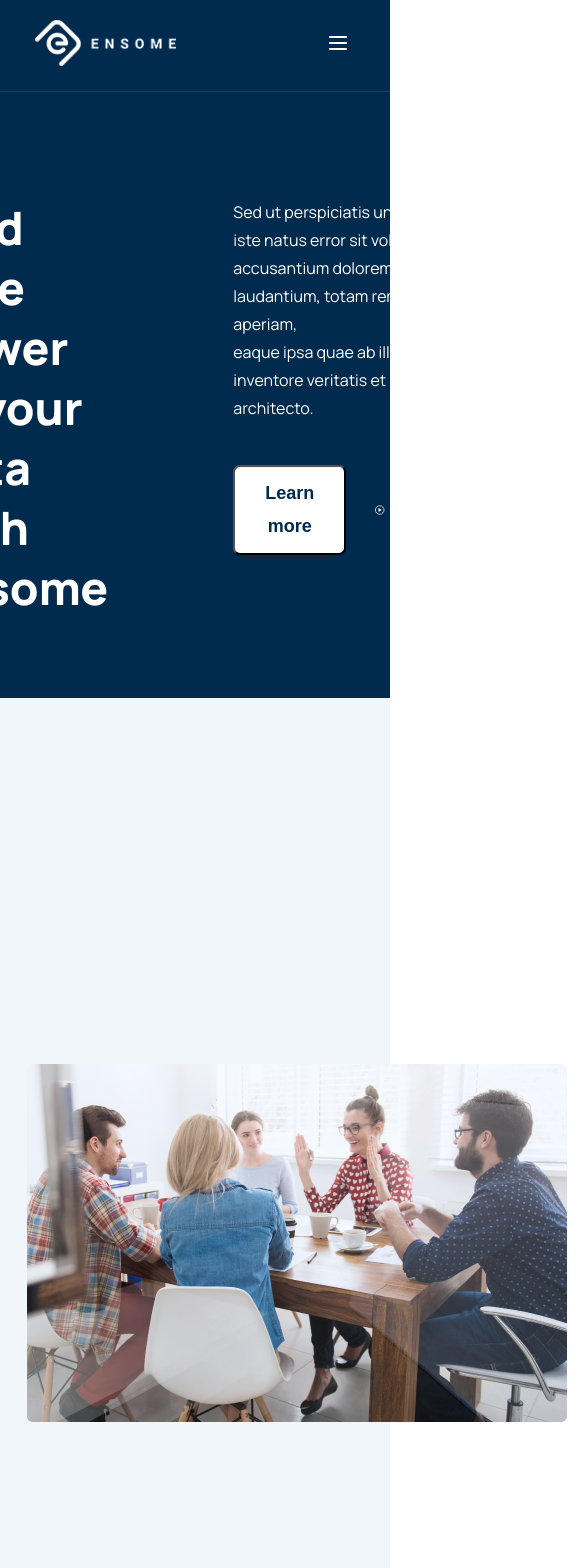
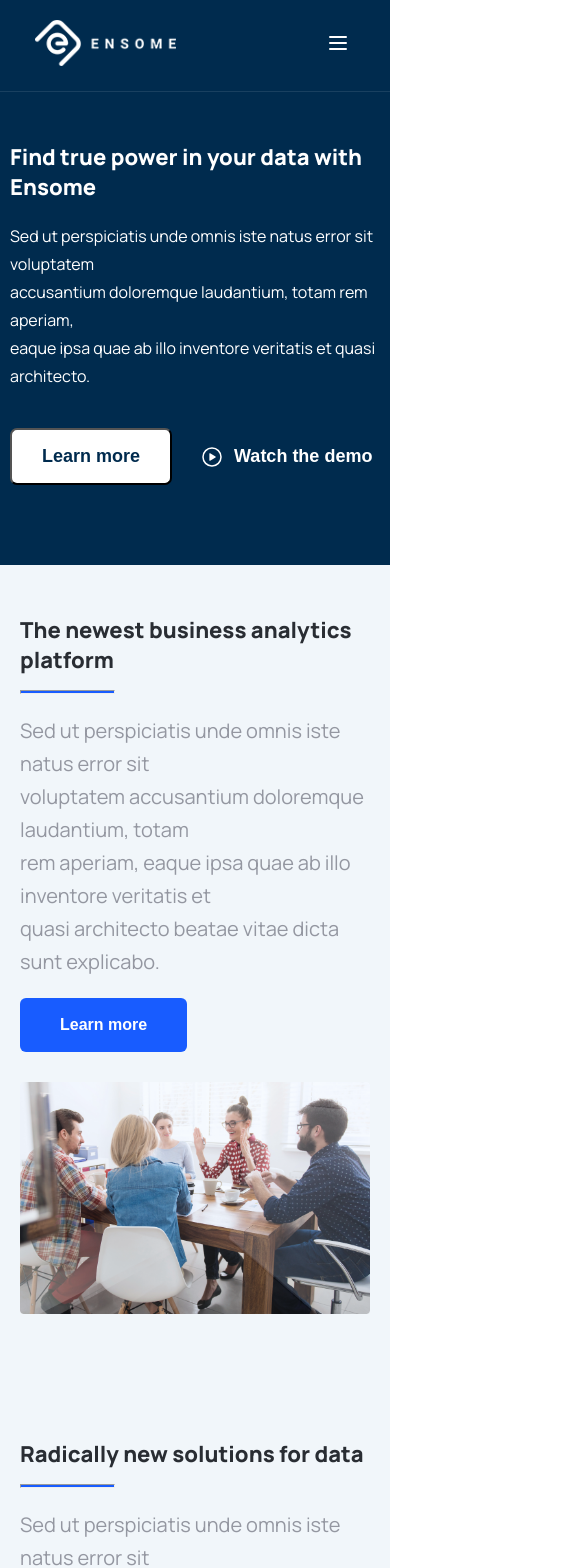
Before and after one commit to paulinasprojects/ensome-dev, a React (Vite) app: page / in a window 390 px wide. Shown: the top 1568 px of the page, 585 px wide, since content can reach past the window. Built offline with nearby package versions, Linux system fonts and the light colour scheme.

Commit message:
added responsivness to all section so far

```diff
--- a/src/components/main-hero.tsx
+++ b/src/components/main-hero.tsx
@@ -20,8 +20,8 @@ const MainHero = () => {
         </div>
         {/* Bottom */}
         <div className="main-hero-bottom-container">
-          <div>
-            <img src={heroTwo} alt="" />
+          <div className="main-hero-bottom-image-container">
+            <img src={heroTwo} alt="" className="main-hero-bottom-image" />
           </div>
           <div className="main-hero-bottom-content-container">
             <p className="main-hero-bottom-title">Radically new solutions <br /> for data</p>
--- a/src/styles/ensome-benefits.scss
+++ b/src/styles/ensome-benefits.scss
@@ -5,6 +5,21 @@
   display: flex;
   align-items: center;
   gap: 45px;
+
+  @include md {
+    padding-left: 20px;
+    padding-right: 20px;
+  }
+
+  @include ms {
+    padding-left: 20px;
+    padding-right: 20px;
+  }
+
+  @include sm {
+    padding-left: 10px;
+    padding-right: 10px;
+  }
 
   .ensome-benefits-image {
     width: 650px;
@@ -29,6 +44,21 @@
     font-size: var(--heading-two);
     font-weight: 800;
     line-height: var(--leading-xl);
+
+    @include md {
+      font-size: var(--heading-three);
+      line-height: var(--leading-mds);
+    }
+
+    @include ms {
+      font-size: var(--heading-three);
+      line-height: var(--leading-mds);
+    }
+
+    @include sm {
+      font-size: var(--heading-four);
+      line-height: var(--leading-md);
+      }
   }
 
   .ensome-benefits-hr {
--- a/src/styles/ensone-in-numbers.scss
+++ b/src/styles/ensone-in-numbers.scss
@@ -3,6 +3,21 @@
 .ensone-in-numbers-main-container {
   padding-top: 120px;
   padding-bottom: 120px;
+
+  @include md {
+    padding-left: 20px;
+    padding-right: 20px;
+  }
+
+  @include ms {
+    padding-left: 20px;
+    padding-right: 20px;
+  }
+
+  @include sm {
+    padding-left: 10px;
+    padding-right: 10px;
+  }
 }
 
 .ensome-main-content-container {
@@ -11,11 +26,31 @@
   justify-content: center;
   align-items: center;
 
+  @include md {
+    justify-content: unset;
+    align-items: unset;
+  }
+
   .ensome-content-title {
     color: var(--black);
     font-size: var(--heading-two);
     font-weight: 800;
     line-height: var(--leading-xl);
+
+    @include md {
+      font-size: var(--heading-three);
+      line-height: var(--leading-mds);
+    }
+
+    @include ms {
+      font-size: var(--heading-three);
+      line-height: var(--leading-mds);
+    }
+
+    @include sm {
+    font-size: var(--heading-four);
+    line-height: var(--leading-md);
+    }
   }
 
   .ensome-in-numbers-hr {
@@ -29,6 +64,21 @@
     margin-top: 50px;
     display: flex;
     gap: 100px;
+
+    @include md {
+      display: grid;
+      grid-template-columns: repeat(3, minmax(0, 1fr));
+    }
+
+    @include ms {
+     display: grid;
+     grid-template-columns: repeat(2, minmax(0, 1fr));
+    }
+
+    @include sm {
+     display: grid;
+     grid-template-columns: repeat(1, minmax(0, 1fr));
+    }
 
     .ensome-main-content-numbers {
       display: flex;
--- a/src/styles/main-hero.scss
+++ b/src/styles/main-hero.scss
@@ -11,6 +11,21 @@
     gap: 120px;
     padding-top: 120px;
     padding-bottom: 120px;
+
+    @include md {
+      padding-left: 20px;
+      padding-right: 20px;
+    }
+
+    @include ms {
+      padding-top: 50px;
+      padding-bottom: 50px;
+    }
+
+    @include sm {
+      padding-top: 50px;
+      padding-bottom: 50px;
+    }
   }
 
   .main-hero-top-container {
@@ -18,12 +33,31 @@
     align-items: center;
     gap: 30px;
 
+    @include ms {
+      flex-direction: column;
+    }
+
+    @include sm {
+      flex-direction: column;
+    }
+
     .main-hero-top-content-container {
      .main-hero-top-title {
       color: var(--black);
       font-size: var(--heading-two);
       font-weight: 800;
       line-height: var(--leading-xl);
+
+      @include md {
+        font-size: var(--heading-four);
+        line-height: var(--leading-md);
+      }
+     }
+
+     .main-hero-top-title br {
+      @include md {
+        display: none;
+      }
      }
 
      .main-hero-top-hr {
@@ -61,19 +95,69 @@
       background-color: #467dff;
      }
     }
+    .main-hero-top-image {
+      @include sm {
+        width: 350px;
+      }
+    }
   }
   .main-hero-bottom-container {
     display: flex;
     align-items: center;
     gap: 30px;
 
+    @include ms {
+      flex-direction: column;
+    }
+
+    @include sm {
+      flex-direction: column;
+    }
+
+    .main-hero-bottom-image-container {
+      @include ms {
+        order: 2;
+      }
+
+      @include sm {
+        order: 2;
+      }
+
+      .main-hero-bottom-image {
+        @include sm {
+          width: 350px;
+        }
+      }
+    }
+
     .main-hero-bottom-content-container {
+      @include ms {
+        order: 1;
+      }
+
+      @include sm {
+        order: 1;
+      }
+
+
       .main-hero-bottom-title {
         color: var(--black);
         font-size: var(--heading-two);
         font-weight: 800;
         line-height: var(--leading-xl);
+
+        @include md {
+          font-size: var(--heading-four);
+          line-height: var(--leading-md);
+        }
       }
+
+      .main-hero-bottom-title br {
+        @include md {
+          display: none;
+        }
+       }
+
       .main-hero-bottom-hr {
         margin-top: 15px;
         width: 95px;
--- a/src/styles/top-hero.scss
+++ b/src/styles/top-hero.scss
@@ -5,16 +5,54 @@
   padding-bottom: 80px;
   background-color: var(--primary-dark-blue);
 
+  @include md {
+    padding-top: 50px;
+    padding-left: 10px;
+    padding-right: 10px;
+  }
+
+  @include sm {
+    padding-left: 10px;
+    padding-right: 10px;
+    padding-top: 50px;
+  }
+
   .top-hero-content-container {
     display: flex;
     justify-content: center;
     gap: 125px;
+
+    @include md {
+      gap: 20px;
+    }
+
+    @include ms {
+      flex-direction: column;
+    }
+
+    @include sm {
+      flex-direction: column;
+    }
 
     .top-hero-content-title {
       font-size: var(--heading-one);
       line-height: var(--leading-xxl);
       font-weight: 800;
       color: var(--white);
+
+      @include md {
+        font-size: var(--heading-four);
+        line-height: var(--leading-md);
+      }
+    }
+
+    .top-hero-content-title br {
+      @include md {
+        display: none;
+      }
+      @include ms {
+        display: none;
+      }
     }
 
     .top-hero-content {
@@ -27,6 +65,12 @@
         font-size: var(--large);
         line-height: var(--leading-mds);
         font-weight: normal;
+      }
+
+      .top-hero-content-description br {
+        @include ms {
+          display: none;
+        }
       }
 
       .top-hero-button-container {
```
